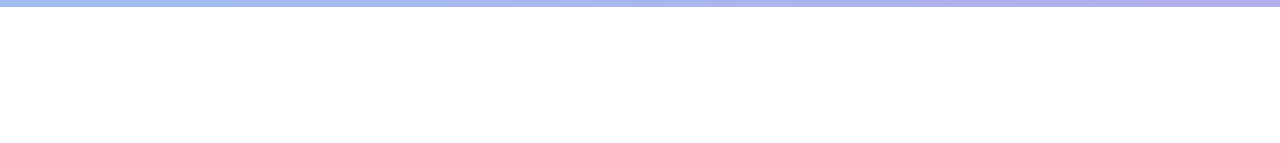
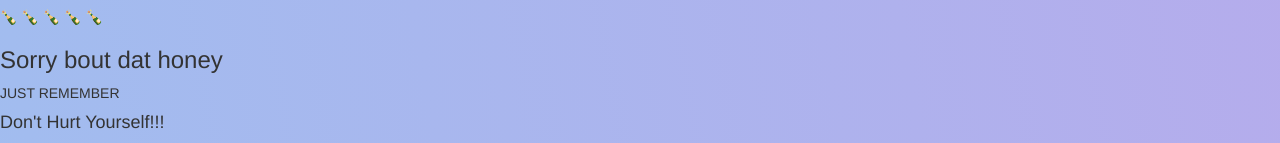
Before and after one commit to charlottezhang/asparagus_is_life, a plain HTML site: page index.html in a window 1280 px wide. Shown: the part 886-1029 px from the top of the page. Before the commit the page ends 893 px from the top, so only its background shows below. Drawn offline with nearby package versions, Linux system fonts and the light colour scheme.

Commit message:
grape change
yea boi

```diff
--- a/index.html
+++ b/index.html
@@ -52,11 +52,14 @@ My name is Sharlit Zhang!
 
 <p>Thank you all so much for all the support. I love all my fans!!! (merch coming soon) </p>
 
-
 <img src="http://media.ifunny.com/results/2014/07/15/f2wydq9vl3.jpg">
 </img>
 
 <p>MEMEMEMEMEMEMEMMEMEMEMEMEMEMEMEMEMEMEMEMEMEMEMEMEMEMEMEMEME</p>
 
+<head>🍾 🍾 🍾 🍾 🍾 </head>
+<h3>Sorry bout dat honey</h3>
+<p>JUST REMEMBER</p>
+<h4>Don't Hurt Yourself!!!</h4>
 </body>
 </html>
```
